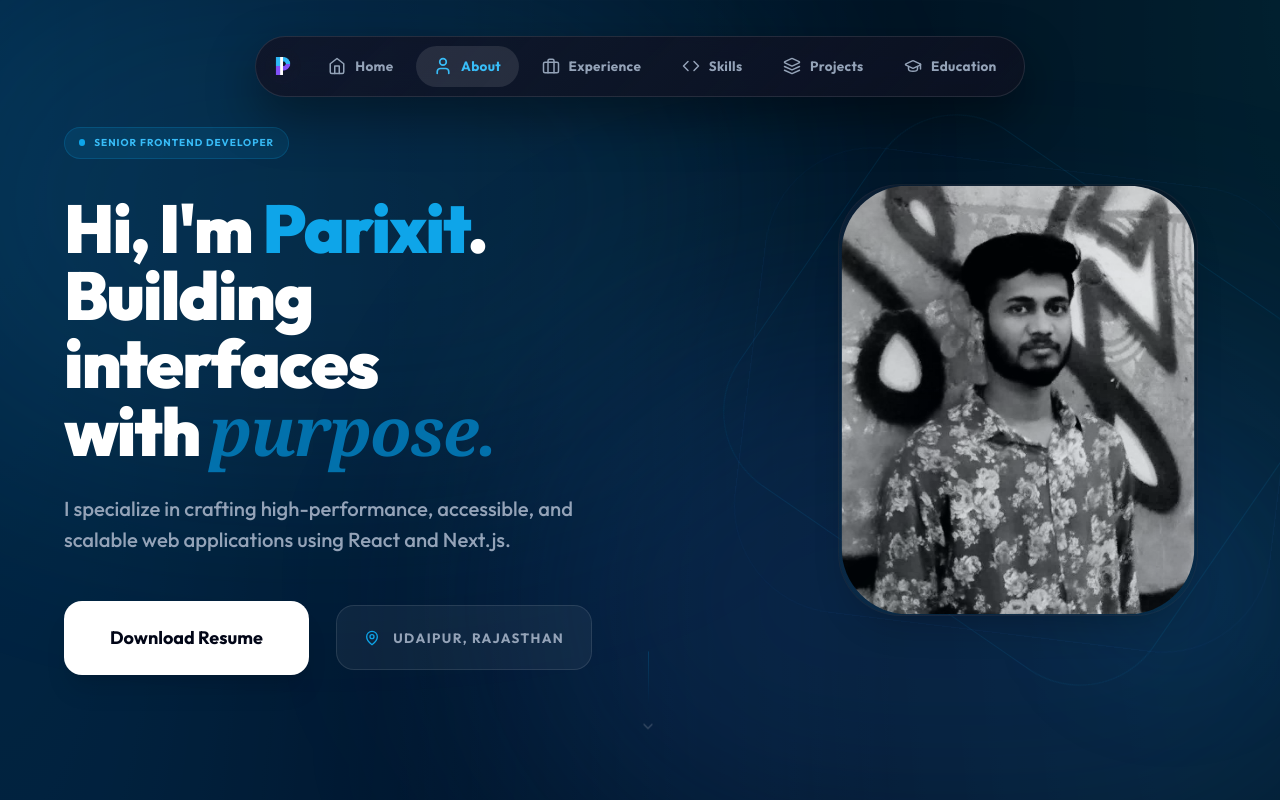
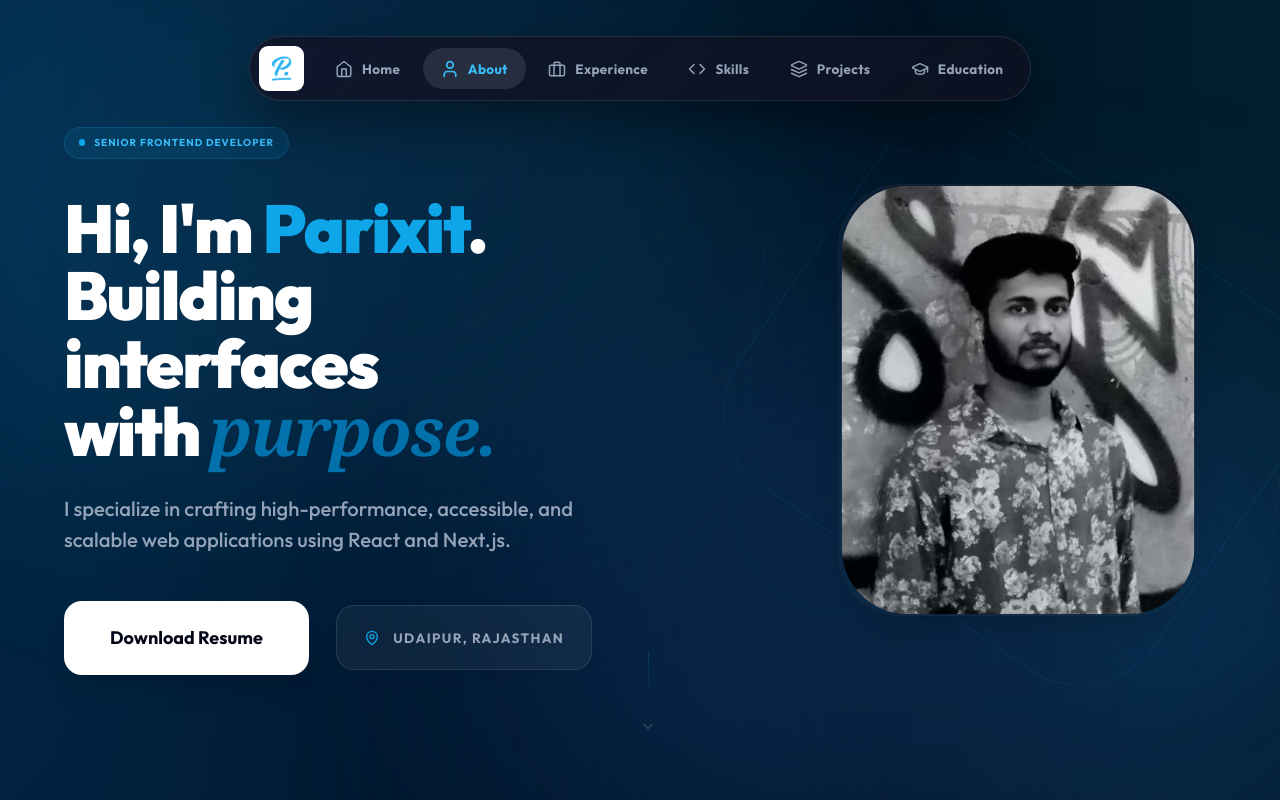
Before and after one commit to parixitsoni/portfolio, a Next.js app: page / in a window 1280 px wide. Shown: the top 800 px of the page. Built offline with nearby package versions, Linux system fonts and the light colour scheme.

Commit message:
Logo: New signature P logos (light+dark), auto-switch in navbar and favicon on theme change

```diff
--- a/src/app/layout.js
+++ b/src/app/layout.js
@@ -17,8 +17,8 @@ export const metadata = {
   title: "Parixit Soni - Senior Frontend Developer",
   description: "Portfolio of Parixit Soni - Senior Frontend Developer specializing in React.js & Next.js",
   icons: {
-    icon: "/ps-logo.png",
-    apple: "/ps-logo.png",
+    icon: "/ps-logo-light.png",
+    apple: "/ps-logo-light.png",
   },
 };
 
@@ -27,6 +27,24 @@ export default function RootLayout({ children }) {
     <html lang="en" className={`scroll-smooth ${roboto.variable} ${outfit.variable}`} suppressHydrationWarning>
       <head>
         <script src="/theme.js" />
+        {/* Dynamic favicon based on theme */}
+        <script dangerouslySetInnerHTML={{ __html: `
+          (function() {
+            function updateFavicon() {
+              var isDark = document.documentElement.classList.contains('dark');
+              var favicon = document.querySelector('link[rel="icon"]');
+              if (!favicon) {
+                favicon = document.createElement('link');
+                favicon.rel = 'icon';
+                document.head.appendChild(favicon);
+              }
+              favicon.href = isDark ? '/ps-logo-dark.png' : '/ps-logo-light.png';
+            }
+            updateFavicon();
+            var observer = new MutationObserver(updateFavicon);
+            observer.observe(document.documentElement, { attributes: true, attributeFilter: ['class'] });
+          })();
+        `}} />
       </head>
       <body className={`${outfit.className} bg-white dark:bg-[#020617] mesh-gradient min-h-screen relative transition-colors duration-700`}>
         {/* Background Vibrant Glows */}
--- a/src/components/Navbar/DesktopNav.jsx
+++ b/src/components/Navbar/DesktopNav.jsx
@@ -1,9 +1,9 @@
 import React from "react";
 import { NAV_LINKS } from "./constants";
 import { getAssetPath } from "../../utils/paths";
+import { useTheme } from "../../hooks/useTheme";
 
 const handleNavClick = (e, href) => {
-  // Only intercept hash links (same-page anchors)
   if (href.includes("#")) {
     e.preventDefault();
     const id = href.split("#")[1];
@@ -14,13 +14,28 @@ const handleNavClick = (e, href) => {
   }
 };
 
-export const DesktopNav = ({ activeSection, scrolled }) => (
+export const DesktopNav = ({ activeSection, scrolled }) => {
+  const { theme } = useTheme();
+  const logo = theme === "dark"
+    ? getAssetPath("/ps-logo-dark.png")
+    : getAssetPath("/ps-logo-light.png");
+
+  return (
     <div className={`fixed top-0 left-0 right-0 z-[100] px-4 transition-all duration-500 hidden md:block ${scrolled ? "py-4 translate-y-2" : "py-8"}`}>
       <nav className="max-w-fit mx-auto glass-effect-premium rounded-full p-2 flex items-center gap-1 shadow-[0_20px_50px_rgba(0,0,0,0.15)] dark:shadow-[0_20px_50px_rgba(0,0,0,0.4)] backdrop-blur-3xl bg-white/90 dark:bg-slate-900/90 border border-slate-200 dark:border-white/10">
-      {/* Logo */}
-      <a href="#home" onClick={(e) => { e.preventDefault(); window.scrollTo({ top: 0, behavior: 'smooth' }); }} className="flex items-center mr-1">
-        <img src={getAssetPath("/ps-logo.png")} alt="PS" className="w-8 h-8 rounded-full object-cover" />
+        {/* Logo — switches between light/dark version */}
+        <a
+          href="#home"
+          onClick={(e) => { e.preventDefault(); window.scrollTo({ top: 0, behavior: "smooth" }); }}
+          className="flex items-center mr-2 flex-shrink-0"
+        >
+          <img
+            src={logo}
+            alt="P"
+            className="w-10 h-10 rounded-lg object-contain transition-all duration-500"
+          />
         </a>
+
         {NAV_LINKS.map((link) => (
           <a
             key={link.label}
@@ -35,3 +50,4 @@ export const DesktopNav = ({ activeSection, scrolled }) => (
       </nav>
     </div>
   );
+};
```
Also changed, not shown: public/ps-logo-dark.png (added), public/ps-logo-light.png (added). Lines whose indentation alone changed are shown as unchanged.
